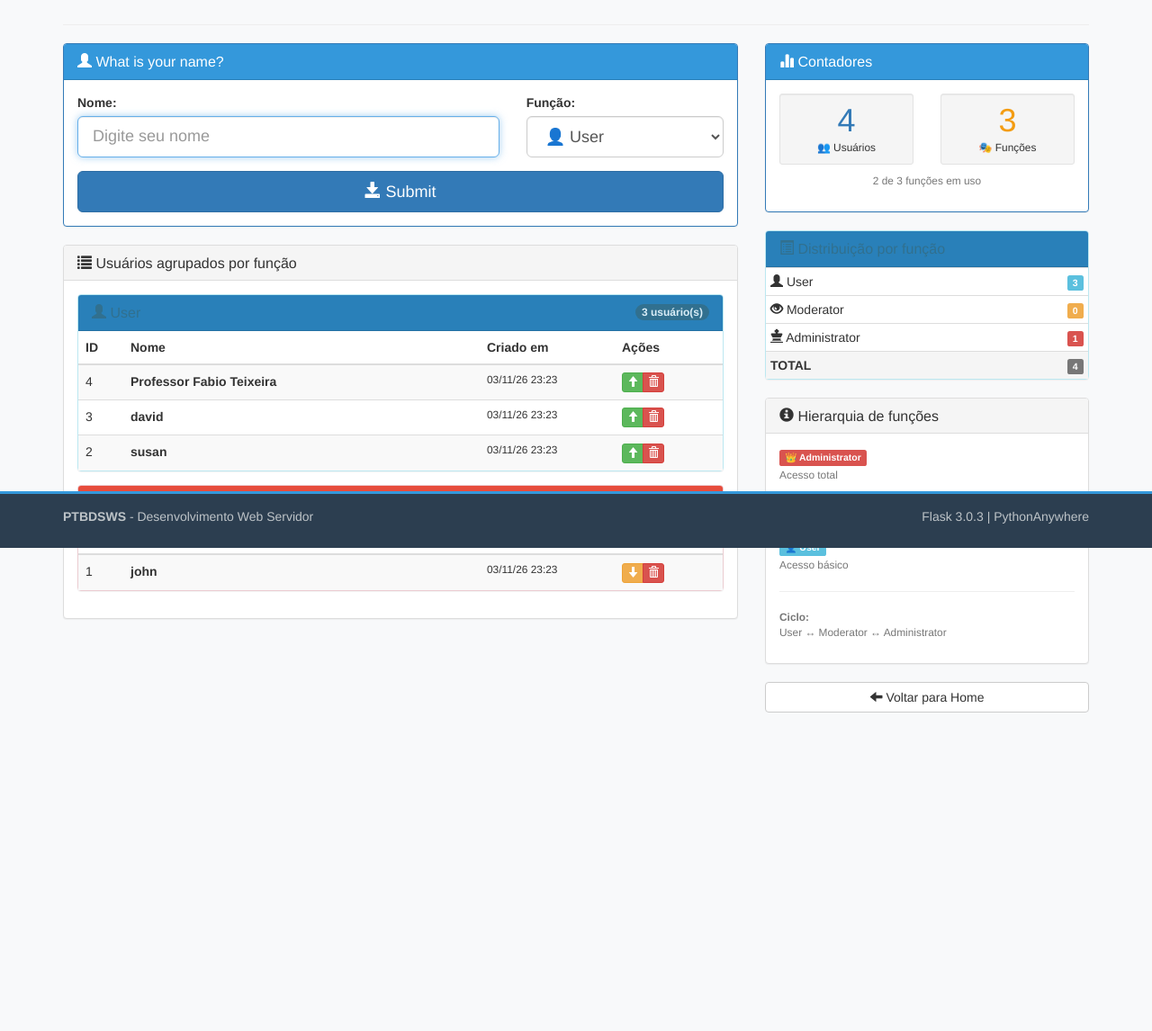
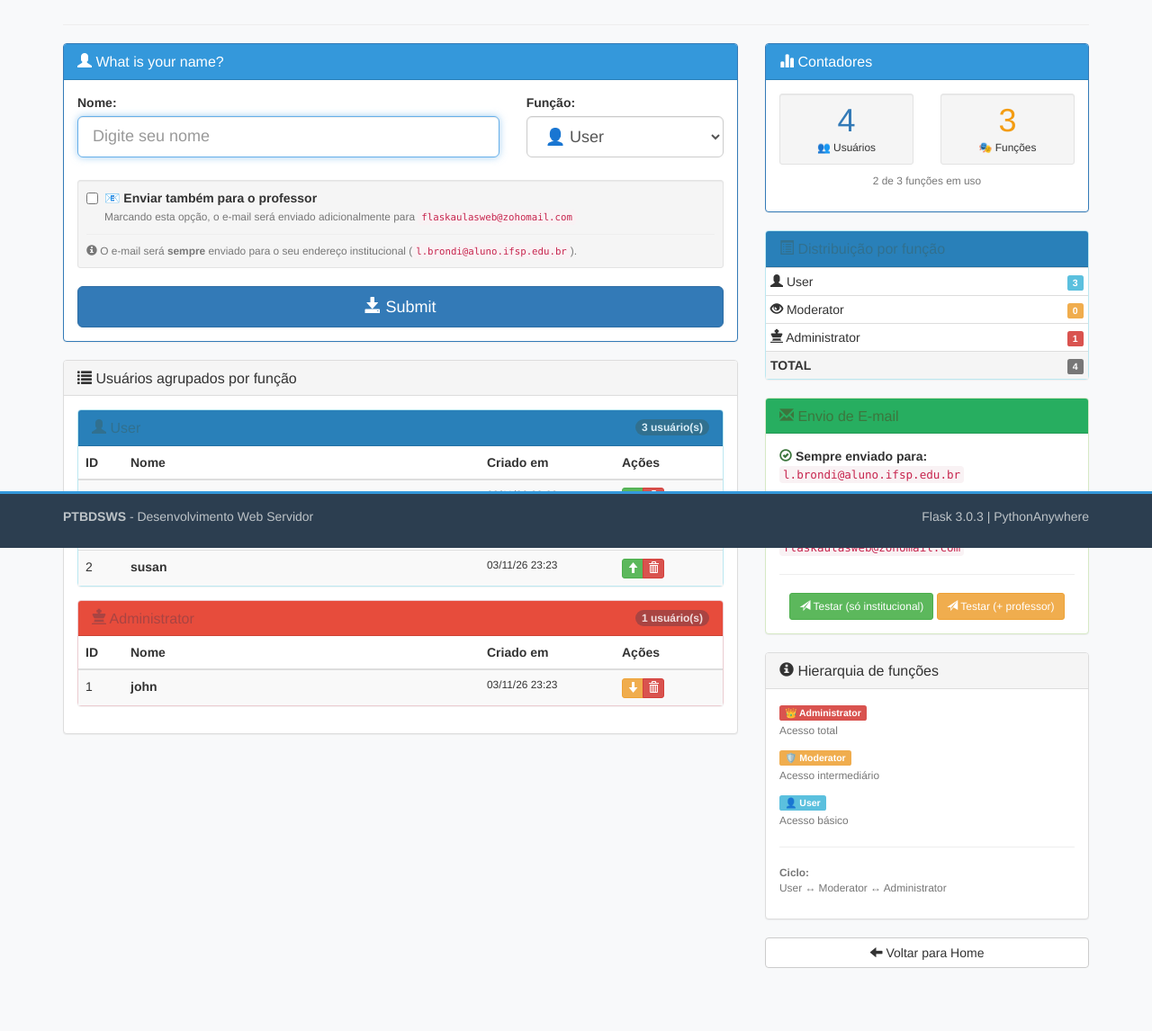
Before and after one commit to brondileticia/devweb-servidor-flask, a Flask app: page /banco-dados in a window 1280 px wide. Shown: the part 191-1337 px from the top of the page at 90% size. Before the commit the page ends 983 px from the top, so only its background shows below. Run offline with Flask 3, Linux system fonts and the light colour scheme; data comes from the database, SQL or seed files in the repository; some libraries are stand-ins or nearby versions.

Commit message:
update: avaliação contínua 11, email

```diff
--- a/templates/banco_dados.html
+++ b/templates/banco_dados.html
@@ -45,6 +45,27 @@
                                 </select>
                             </div>
                         </div>
+                    </div>
+
+                    {# ⭐ SEMANA 11: Checkbox para envio ao professor #}
+                    <div class="well well-sm" style="margin-top: 10px;">
+                        <div class="checkbox" style="margin: 0;">
+                            <label>
+                                <input type="checkbox" name="enviar_professor" id="enviar_professor">
+                                <strong>📧 Enviar também para o professor</strong>
+                                <br>
+                                <small class="text-muted">
+                                    Marcando esta opção, o e-mail será enviado adicionalmente para
+                                    <code>flaskaulasweb@zohomail.com</code>
+                                </small>
+                            </label>
+                        </div>
+                        <hr style="margin: 10px 0;">
+                        <p class="text-muted small" style="margin: 0;">
+                            <span class="glyphicon glyphicon-info-sign"></span>
+                            O e-mail será <strong>sempre</strong> enviado para o seu endereço institucional
+                            (<code>l.brondi@aluno.ifsp.edu.br</code>).
+                        </p>
                     </div>
 
                     <button type="submit" class="btn btn-primary btn-lg btn-block">
@@ -204,6 +225,40 @@
             </div>
         </div>
 
+        {# ⭐ SEMANA 11: Painel de informações sobre o envio de e-mail #}
+        <div class="panel panel-success">
+            <div class="panel-heading">
+                <h3 class="panel-title">
+                    <span class="glyphicon glyphicon-envelope"></span>
+                    Envio de E-mail
+                </h3>
+            </div>
+            <div class="panel-body">
+                <p>
+                    <span class="glyphicon glyphicon-ok-circle text-success"></span>
+                    <strong>Sempre enviado para:</strong><br>
+                    <code>{{ email_institucional }}</code>
+                </p>
+                <hr>
+                <p>
+                    <span class="glyphicon glyphicon-option-horizontal text-warning"></span>
+                    <strong>Opcional (checkbox):</strong><br>
+                    <code>{{ email_professor }}</code>
+                </p>
+                <hr>
+                <div class="text-center">
+                    <a href="/testar-email" class="btn btn-sm btn-success">
+                        <span class="glyphicon glyphicon-send"></span>
+                        Testar (só institucional)
+                    </a>
+                    <a href="/testar-email?professor=true" class="btn btn-sm btn-warning">
+                        <span class="glyphicon glyphicon-send"></span>
+                        Testar (+ professor)
+                    </a>
+                </div>
+            </div>
+        </div>
+
         {# Legenda de funções #}
         <div class="panel panel-default">
             <div class="panel-heading">
```
